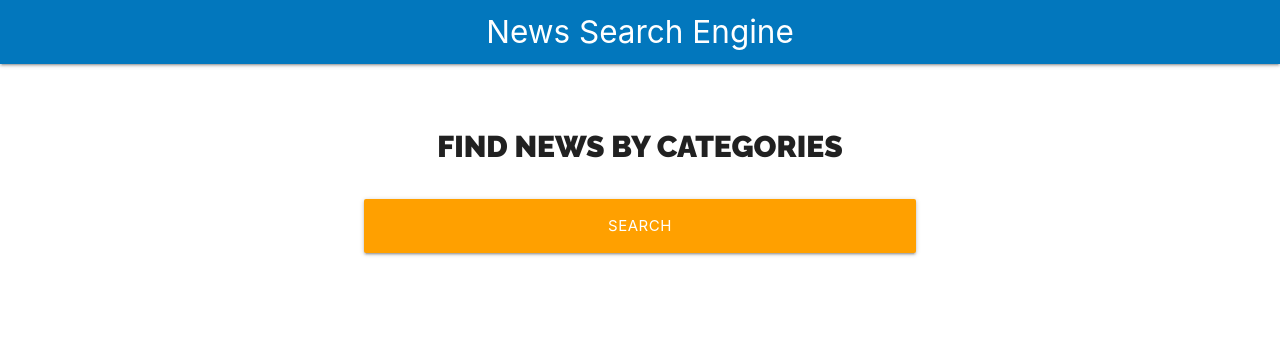
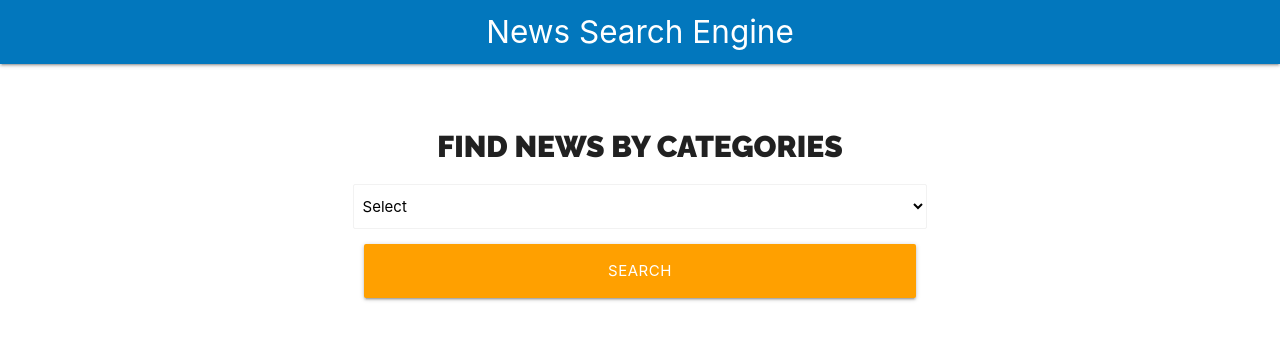
Before and after one commit to alejandroPolak-1/news_search_engine, a React (Create React App) app: page / in a window 1280 px wide. Shown: the top 340 px of the page. Built offline with nearby package versions, Linux system fonts and the light colour scheme.

Commit message:
[CUSTOM HOOK] useSelect()

```diff
--- a/src/components/Form.js
+++ b/src/components/Form.js
@@ -1,12 +1,19 @@
 import React from 'react'
 import styles from './Form.module.css'
+import useSelect from '../hooks/useSelect'
 
 const Form = () => {
+
+ //use own custom hook
+ const [category, SelectNews] = useSelect();
+
   return (
     <div className={`${styles.searcher} row`}>
       <div className="col s12 m8 offset-m2">
         <form>
           <h2 className={styles.heading}>Find news by categories</h2>
+
+          <SelectNews/>
 
           <div className="input-field col s12">
             <input
--- /dev/null
+++ b/src/hooks/useSelect.js
@@ -0,0 +1,16 @@
+import React, {useState} from 'react'
+
+const useSelect = ( stateInitial, options ) => {
+
+    //state of custom Hook
+    const [state, setState]= useState('')
+
+  const SelectNews = () => (
+    <select className="browser-default">
+      <option value="">Select</option>
+    </select>
+  )
+  return [state, SelectNews]
+}
+
+export default useSelect
```
